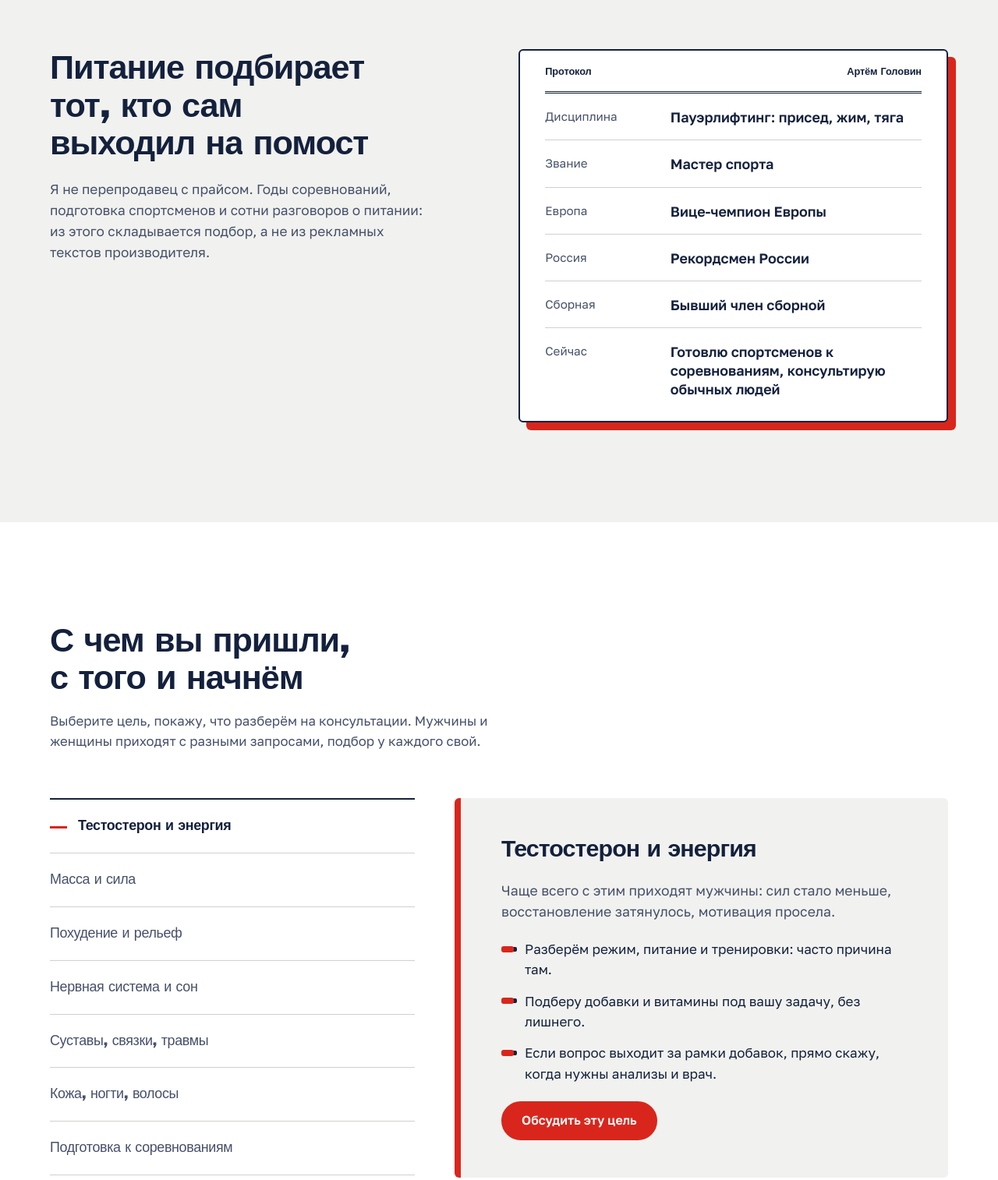
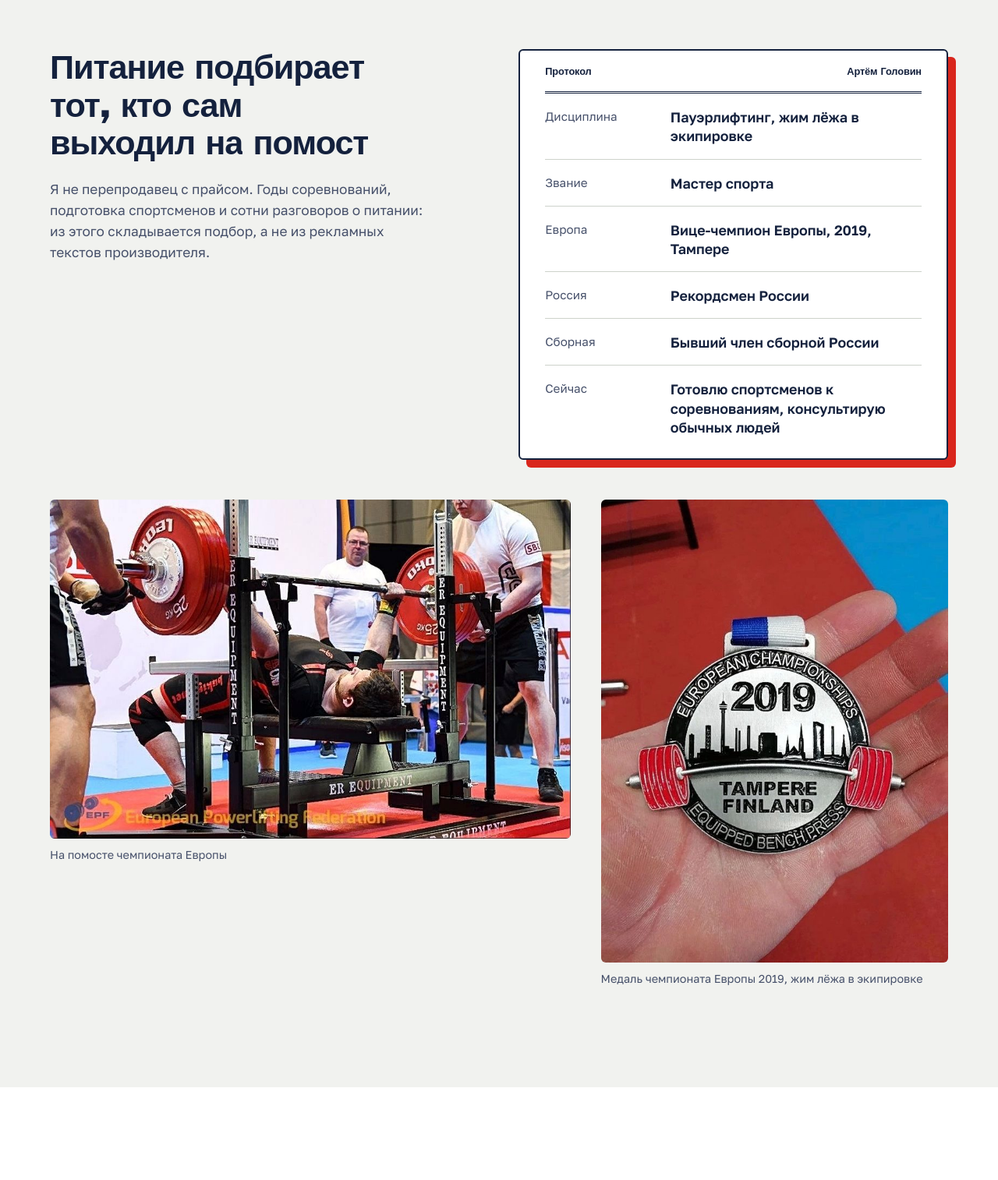
Before and after one commit to murzzsite/golovin-sportpit, a plain HTML site: page index.html in a window 1280 px wide. Shown: the part 1040-2554 px from the top of the page at 78% size. Drawn offline with Linux system fonts and the light colour scheme; a web font is replaced by a local one.

Commit message:
add client photos: bench, medal; update credentials

```diff
--- a/index.html
+++ b/index.html
@@ -66,6 +66,7 @@
 <!-- ================= PROTOCOL ================= -->
 <section class="sec sec--about" id="about">
   <div class="container about">
+    <div class="about__top">
     <div class="about__head">
       <h2 class="hd">Питание подбирает тот, кто сам выходил на помост</h2>
       <p class="about__lead">Я не перепродавец с прайсом. Годы соревнований, подготовка спортсменов и сотни разговоров о питании: из этого складывается подбор, а не из рекламных текстов производителя.</p>
@@ -78,7 +79,7 @@
       </div>
       <div class="protocol__row" role="row">
         <span class="protocol__k" role="cell">Дисциплина</span>
-        <span class="protocol__v" role="cell">Пауэрлифтинг: присед, жим, тяга</span>
+        <span class="protocol__v" role="cell">Пауэрлифтинг, жим лёжа в экипировке</span>
       </div>
       <div class="protocol__row" role="row">
         <span class="protocol__k" role="cell">Звание</span>
@@ -86,7 +87,7 @@
       </div>
       <div class="protocol__row" role="row">
         <span class="protocol__k" role="cell">Европа</span>
-        <span class="protocol__v" role="cell">Вице-чемпион Европы</span>
+        <span class="protocol__v" role="cell">Вице-чемпион Европы, 2019, Тампере</span>
       </div>
       <div class="protocol__row" role="row">
         <span class="protocol__k" role="cell">Россия</span>
@@ -94,12 +95,24 @@
       </div>
       <div class="protocol__row" role="row">
         <span class="protocol__k" role="cell">Сборная</span>
-        <span class="protocol__v" role="cell">Бывший член сборной</span>
+        <span class="protocol__v" role="cell">Бывший член сборной России</span>
       </div>
       <div class="protocol__row" role="row">
         <span class="protocol__k" role="cell">Сейчас</span>
         <span class="protocol__v" role="cell">Готовлю спортсменов к соревнованиям, консультирую обычных людей</span>
       </div>
+    </div>
+    </div>
+
+    <div class="proof">
+      <figure class="proof__photo wipe">
+        <img src="img/bench.jpg" width="960" height="624" alt="Артём Головин выполняет жим лёжа на чемпионате Европы" loading="lazy">
+        <figcaption>На помосте чемпионата Европы</figcaption>
+      </figure>
+      <figure class="proof__medal wipe">
+        <img src="img/medal.jpg" width="640" height="853" alt="Медаль чемпионата Европы 2019, Тампере, жим лёжа в экипировке" loading="lazy">
+        <figcaption>Медаль чемпионата Европы 2019, жим лёжа в экипировке</figcaption>
+      </figure>
     </div>
   </div>
 </section>
--- a/styles.css
+++ b/styles.css
@@ -191,7 +191,7 @@ button { cursor: pointer; }
 @keyframes plateDrop { from { transform: translateY(-9em) scale(.92); opacity: 0; } }
 
 /* ===== PROTOCOL ===== */
-.about { display: grid; grid-template-columns: minmax(0, 1fr) minmax(0, 1.05fr); gap: clamp(32px, 6vw, 96px); align-items: start; }
+.about__top { display: grid; grid-template-columns: minmax(0, 1fr) minmax(0, 1.05fr); gap: clamp(32px, 6vw, 96px); align-items: start; }
 .about__head { position: sticky; top: calc(var(--header-h) + 24px); }
 .about__lead { margin-top: 22px; color: var(--ink-soft); font-size: 1.08rem; max-width: 46ch; }
 .protocol { background: var(--paper); border: 2px solid var(--ink); border-radius: 6px; padding: 0 clamp(18px, 3vw, 32px) 10px; box-shadow: 10px 10px 0 var(--red); }
@@ -417,7 +417,7 @@ button { cursor: pointer; }
   .header.menu-open { background: var(--chalk); }
 }
 @media (max-width: 900px) {
-  .hero__lower, .about, .goals, .calc, .how, .faq, .contact { grid-template-columns: minmax(0, 1fr); }
+  .hero__lower, .about__top, .goals, .calc, .how, .faq, .contact { grid-template-columns: minmax(0, 1fr); }
   .hero__actions { justify-content: flex-start; }
   .about__head, .how__head, .faq__head { position: static; }
   .price-cols { grid-template-columns: minmax(0, 1fr); }
@@ -465,3 +465,11 @@ button { cursor: pointer; }
 
 .contact__tg { --bg: var(--ink); margin-top: 28px; }
 .contact__tg + .contact__list { margin-top: 28px; }
+
+.proof { display: grid; grid-template-columns: minmax(0, 1.5fr) minmax(0, 1fr); gap: clamp(16px, 3vw, 40px); margin-top: clamp(24px, 4vw, 56px); align-items: start; }
+.proof figure { margin: 0; }
+.proof img { width: 100%; height: auto; border-radius: 6px; object-fit: cover; }
+.proof__photo img { aspect-ratio: 960 / 624; }
+.proof__medal img { aspect-ratio: 3 / 4; }
+.proof figcaption { margin-top: 10px; font-size: .9rem; color: var(--ink-soft); }
+@media (max-width: 700px) { .proof { grid-template-columns: minmax(0, 1fr); } .proof__medal { max-width: 360px; } }
```
Also changed, not shown: img/bench.jpg (added), img/medal.jpg (added).
